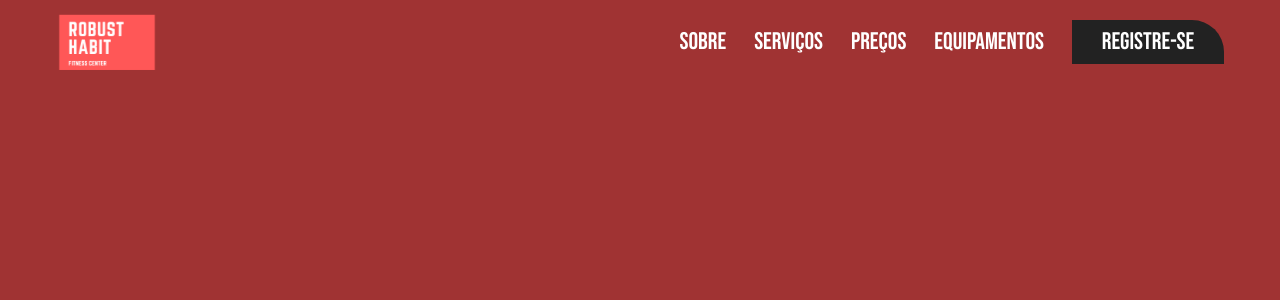
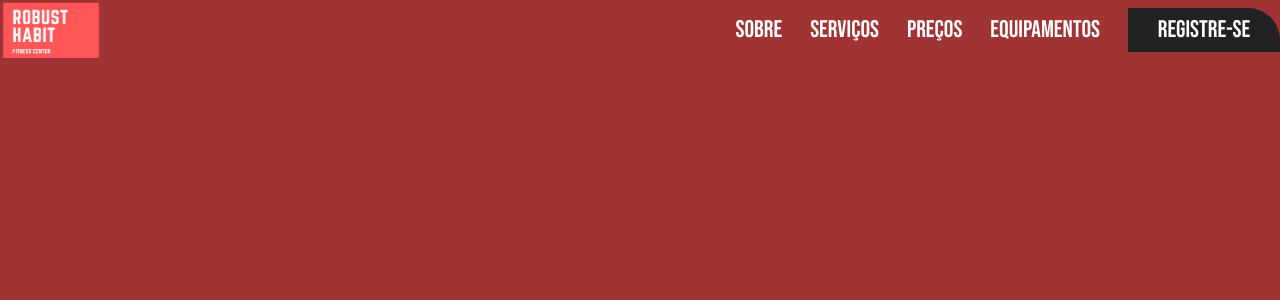
Before and after one commit to andersonwea/futurodev-challenge, a Next.js app: page / in a window 1280 px wide. Shown: the top 300 px of the page. Built offline with nearby package versions, Linux system fonts and the light colour scheme; a web font is replaced by a local one.

Commit message:
refactor header

```diff
--- a/src/components/Header.tsx
+++ b/src/components/Header.tsx
@@ -1,12 +1,10 @@
 import Image from 'next/image'
-import { Container } from './Container'
 import logo from '../assets/logo.svg'
 import Link from 'next/link'
 import { NavBar } from './NavBar'
 
 export function Header() {
   return (
-    <Container>
     <header className="flex items-center justify-between">
       <Link href={'/'}>
         <Image src={logo} alt="logo do Robust Habit" />
@@ -14,6 +12,5 @@ export function Header() {
 
       <NavBar />
     </header>
-    </Container>
   )
 }
--- a/src/components/NavBar.tsx
+++ b/src/components/NavBar.tsx
@@ -8,19 +8,21 @@ import * as DropdownMenu from '@radix-ui/react-dropdown-menu'
 export function NavBar() {
   return (
     <div className="flex gap-7 items-center">
-      <nav className="space-x-7 max-md:hidden">
+      <nav className="space-x-7 flex items-center max-md:hidden">
         <NavLink href="#about">SOBRE</NavLink>
         <NavLink href="#services">SERVIÇOS</NavLink>
         <NavLink href="#prices">PREÇOS</NavLink>
         <NavLink href="#equipments">EQUIPAMENTOS</NavLink>
 
-        <Button>REGISTRE-SE</Button>
+        <Button className="hover:bg-red-500 transition-colors">
+          REGISTRE-SE
+        </Button>
       </nav>
 
       <DropdownMenu.Root>
         <DropdownMenu.Trigger asChild className="md:hidden">
           <button
-            className="w-9 rounded-md border-2 border-gray-500"
+            className="w-12 rounded-md border-2 border-gray-400"
             aria-label="Menu de navegação"
           >
             <Menu size={32} />
--- a/src/components/NavLink.tsx
+++ b/src/components/NavLink.tsx
@@ -7,7 +7,7 @@ interface NavLinkProps extends AnchorHTMLAttributes<HTMLAnchorElement> {
 export function NavLink({ children, ...props }: NavLinkProps) {
   return (
     <a
-      className="font-title-secondary text-2xl font-normal max-md:text-[#222]"
+      className="font-title-secondary text-2xl font-normal max-md:text-[#222] hover:text-zinc-200"
       {...props}
     >
       {children}
```
Lines whose indentation alone changed are shown as unchanged.
